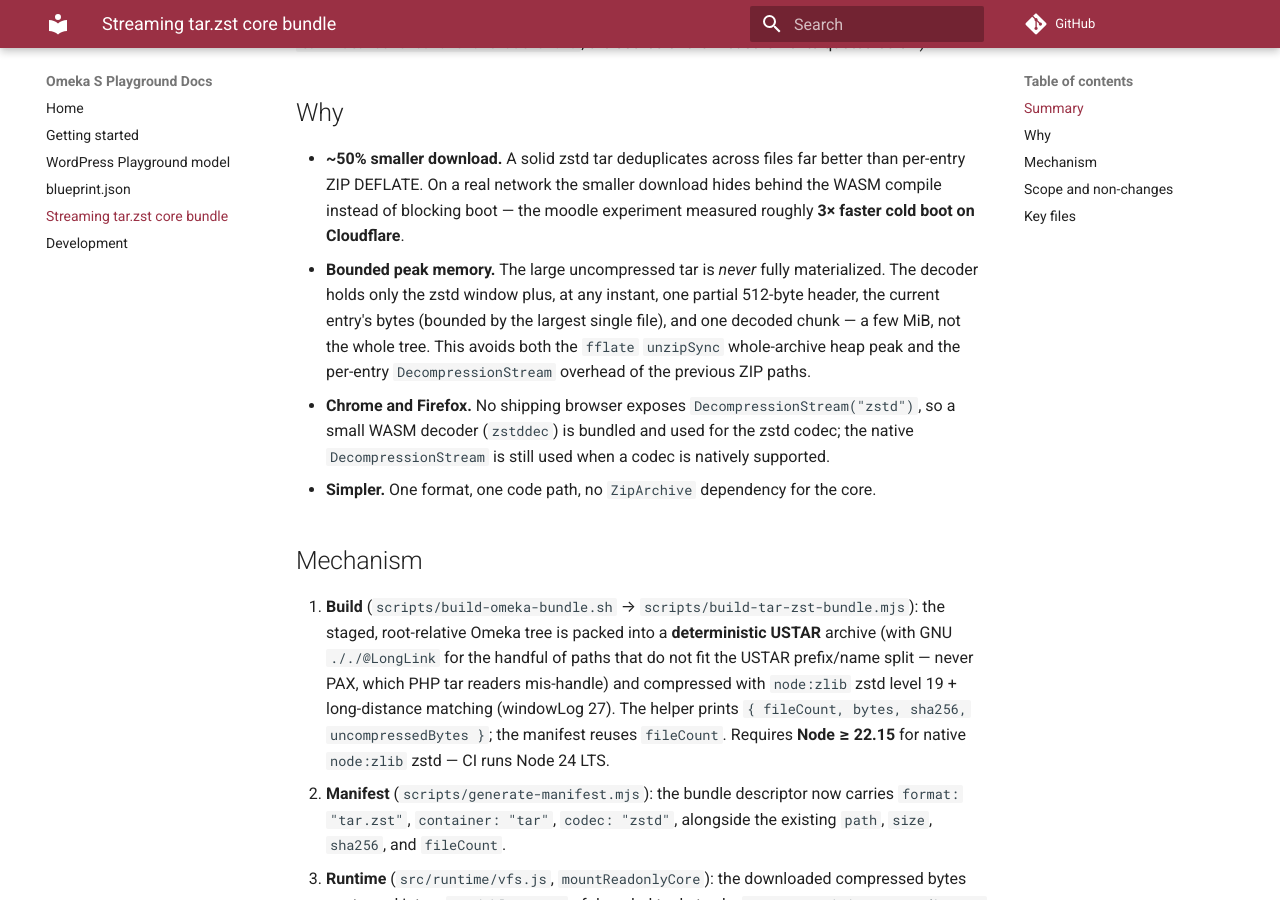
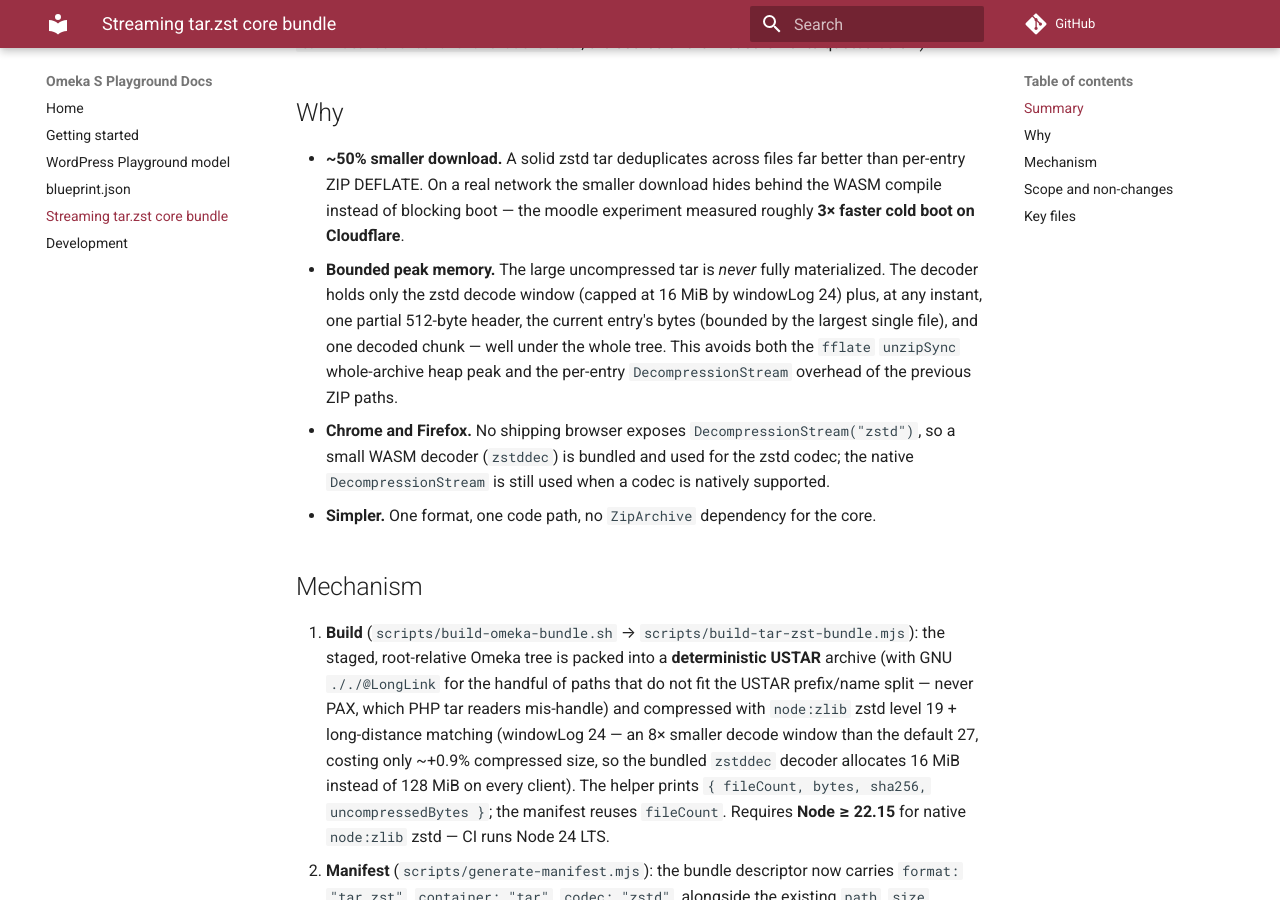
Before and after one commit to ateeducacion/omeka-s-playground, an MkDocs documentation site: the page built from docs/streaming-tar-zst-bundle.md, in a window 1280 px wide and 900 px high, scrolled down 396 px. Built offline with MkDocs 1.6.1 and Material for MkDocs 9.7.7, drawn with Linux system fonts in a browser that asks for light colours; comment, search, counter and statistics services are not loaded.

Commit message:
fix: round-2 review — symlink tripwire, windowLog docs, CI kit check, reuse TextDecoder

```diff
--- a/docs/streaming-tar-zst-bundle.md
+++ b/docs/streaming-tar-zst-bundle.md
@@ -21,9 +21,10 @@
   the WASM compile instead of blocking boot — the moodle experiment measured roughly
   **3× faster cold boot on Cloudflare**.
 - **Bounded peak memory.** The large uncompressed tar is *never* fully materialized.
-  The decoder holds only the zstd window plus, at any instant, one partial 512-byte
-  header, the current entry's bytes (bounded by the largest single file), and one
-  decoded chunk — a few MiB, not the whole tree. This avoids both the `fflate`
+  The decoder holds only the zstd decode window (capped at 16 MiB by windowLog 24)
+  plus, at any instant, one partial 512-byte header, the current entry's bytes
+  (bounded by the largest single file), and one decoded chunk — well under the whole
+  tree. This avoids both the `fflate`
   `unzipSync` whole-archive heap peak and the per-entry `DecompressionStream`
   overhead of the previous ZIP paths.
 - **Chrome and Firefox.** No shipping browser exposes `DecompressionStream("zstd")`,
@@ -37,7 +38,10 @@
    the staged, root-relative Omeka tree is packed into a **deterministic USTAR**
    archive (with GNU `././@LongLink` for the handful of paths that do not fit the
    USTAR prefix/name split — never PAX, which PHP tar readers mis-handle) and
-   compressed with `node:zlib` zstd level 19 + long-distance matching (windowLog 27).
+   compressed with `node:zlib` zstd level 19 + long-distance matching (windowLog 24
+   — an 8× smaller decode window than the default 27, costing only ~+0.9% compressed
+   size, so the bundled `zstddec` decoder allocates 16 MiB instead of 128 MiB on
+   every client).
    The helper prints `{ fileCount, bytes, sha256, uncompressedBytes }`; the manifest
    reuses `fileCount`. Requires **Node ≥ 22.15** for native `node:zlib` zstd — CI
    runs Node 24 LTS.
```
Also changed, not shown: 5 other files.
